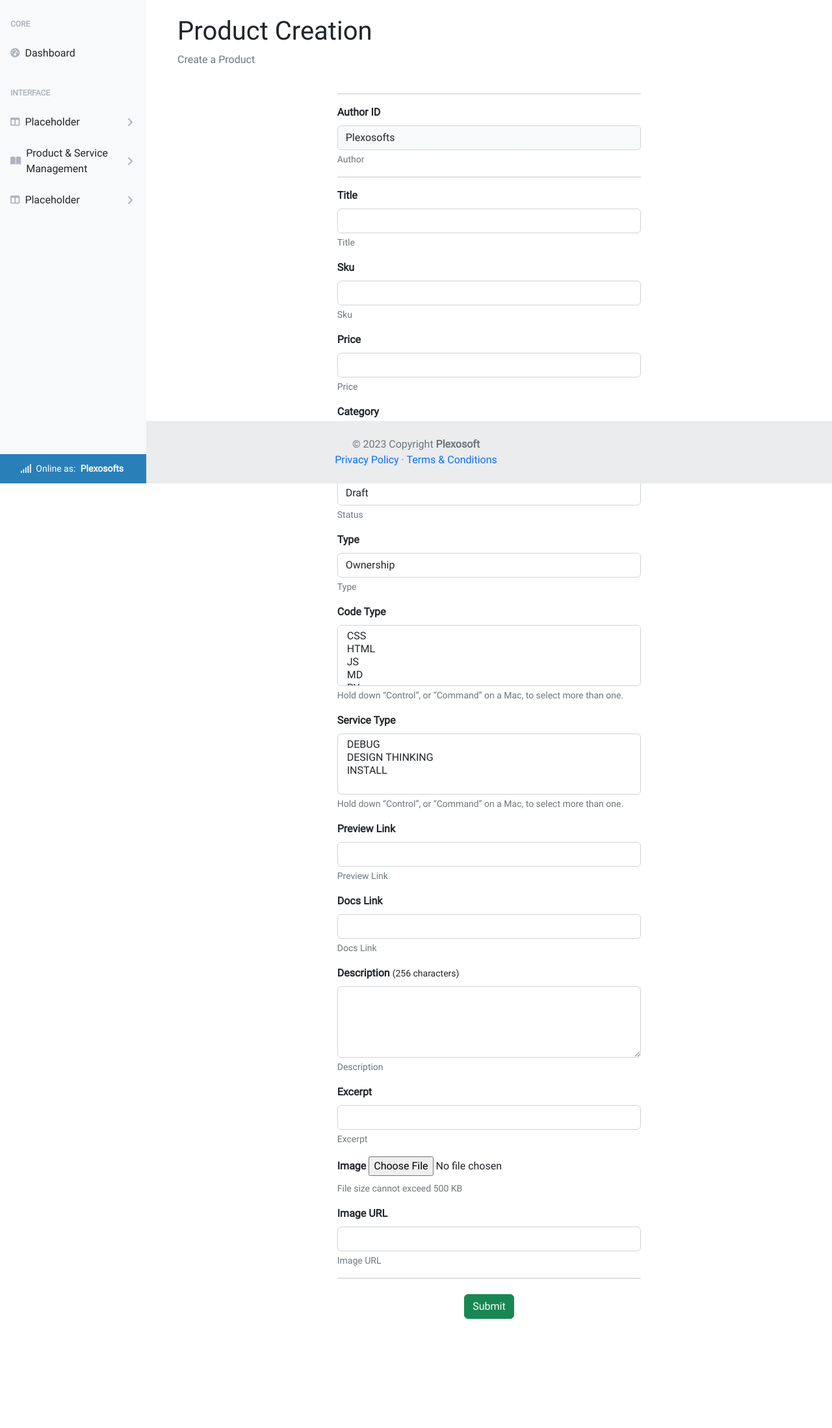
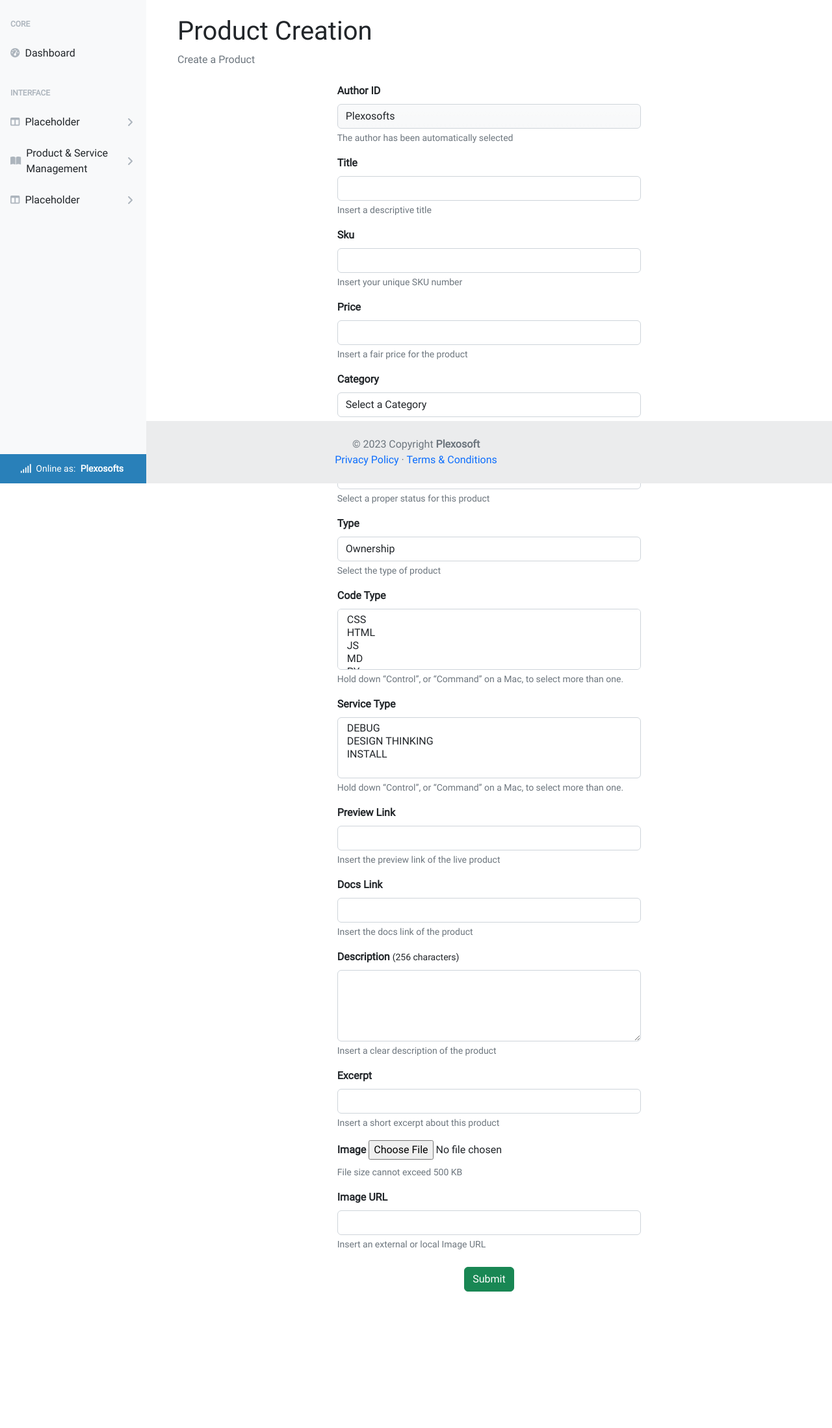
Before and after one commit to Code-Institute-Submissions/py, a Django app: page /account/admin/create/ in a window 1280 px wide. Shown: the part 56-2254 px from the top of the page at 65% size. After the commit the page ends 2044 px from the top, so only its background shows below. Run offline with Django 3.2, Linux system fonts and the light colour scheme; a user stored in the database is signed in; data comes from the database, SQL or seed files in the repository; both versions use the stored data as it was after the commit; some libraries are stand-ins or nearby versions; some web fonts are replaced.

Commit message:
refactor: improve help texts of product creation form

```diff
--- a/admin_dashboard/templates/admin-dashboard/create_product.html
+++ b/admin_dashboard/templates/admin-dashboard/create_product.html
@@ -32,7 +32,7 @@
                     {% if form.non_field_errors %}
                     <div class="errors">{{ form.non_field_errors }}</div>
                     {% endif %}
-                    <hr />
+
                     <!-- Author -->
                     <div class="mb-3">
                         <label class="form-label"><strong>{{ form.author.label }} ID</strong></label>
@@ -46,7 +46,7 @@
                         {% endif %}
                         <div class="form-text">{{ form.author.help_text }}</div>
                     </div>
-                    <hr />
+
                     <!-- Title  -->
                     <div class="mb-3">
                         <label for="{{ form.title.id_for_label }}"
@@ -262,9 +262,6 @@
                         <div class="form-text">{{ form.image_url.help_text }}</div>
                     </div>
 
-
-                    <hr />
-
                     <div class="row my-4 text-center">
                         <div class="col-12 d-inline-block">
                             <button type="submit" class="btn btn-success">Submit</button>
--- a/product_service/forms.py
+++ b/product_service/forms.py
@@ -10,13 +10,14 @@ from .models import Product, Category
 
 class AdminProductCreationForm(forms.ModelForm):
     title = forms.CharField(
-        required=True, help_text='Title')
+        required=True, help_text='Insert a descriptive title')
     price = forms.DecimalField(
-        required=True, help_text='Price')
+        required=True, help_text='Insert a fair price for the product')
 
     category = forms.ModelChoiceField(
         queryset=Category.objects.all(),
-        empty_label="Select a Category"
+        empty_label="Select a Category",
+        help_text='Select a proper category for this product'
     )
 
     def save(self, commit=True):
@@ -58,7 +59,6 @@ class AdminProductCreationForm(forms.ModelForm):
             'service': 'Service Type',
             'preview': 'Preview Link',
             'docs': 'Docs Link',
-            'slug': 'Slug',
             'image': 'Image',
             'image_url': 'Image URL',
             'author': 'Author',
@@ -66,20 +66,16 @@ class AdminProductCreationForm(forms.ModelForm):
         }
 
         help_texts = {
-            'title': 'Title',
-            'sku': 'Sku',
-            'price': 'Price',
-            'description': 'Description',
-            'status': 'Status',
-            'category': 'Category',
-            'excerpt': 'Excerpt',
-            'type': 'Type',
+            'sku': 'Insert your unique SKU number',
+            'description': 'Insert a clear description of the product',
+            'status': 'Select a proper status for this product',
+            'excerpt': 'Insert a short excerpt about this product',
+            'type': 'Select the type of product',
             'code': 'Hold down “Control”, or “Command” on a Mac, to select more than one.',
             'service': 'Hold down “Control”, or “Command” on a Mac, to select more than one.',
-            'preview': 'Preview Link',
-            'docs': 'Docs Link',
-            'slug': 'Slug',
+            'preview': 'Insert the preview link of the live product',
+            'docs': 'Insert the docs link of the product',
             'image': 'File size cannot exceed 500 KB',
-            'image_url': 'Image URL',
-            'author': 'Author',
+            'image_url': 'Insert an external or local Image URL',
+            'author': 'The author has been automatically selected',
         }
```
Also changed, not shown: db.sqlite3.
